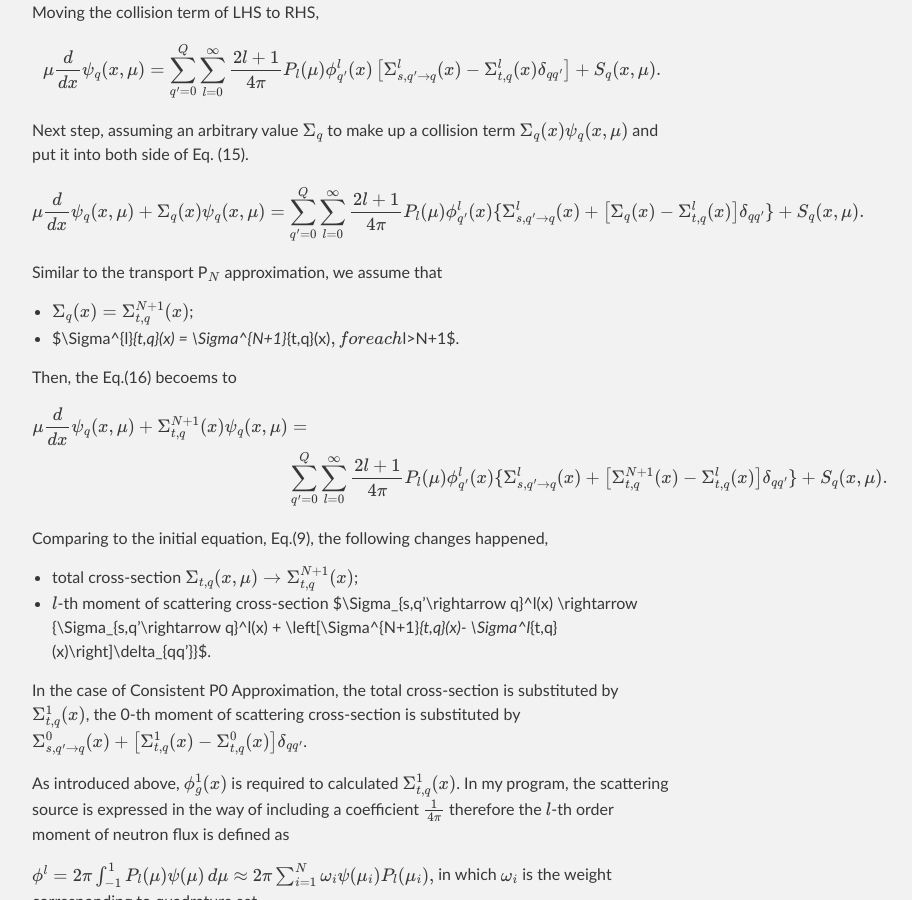
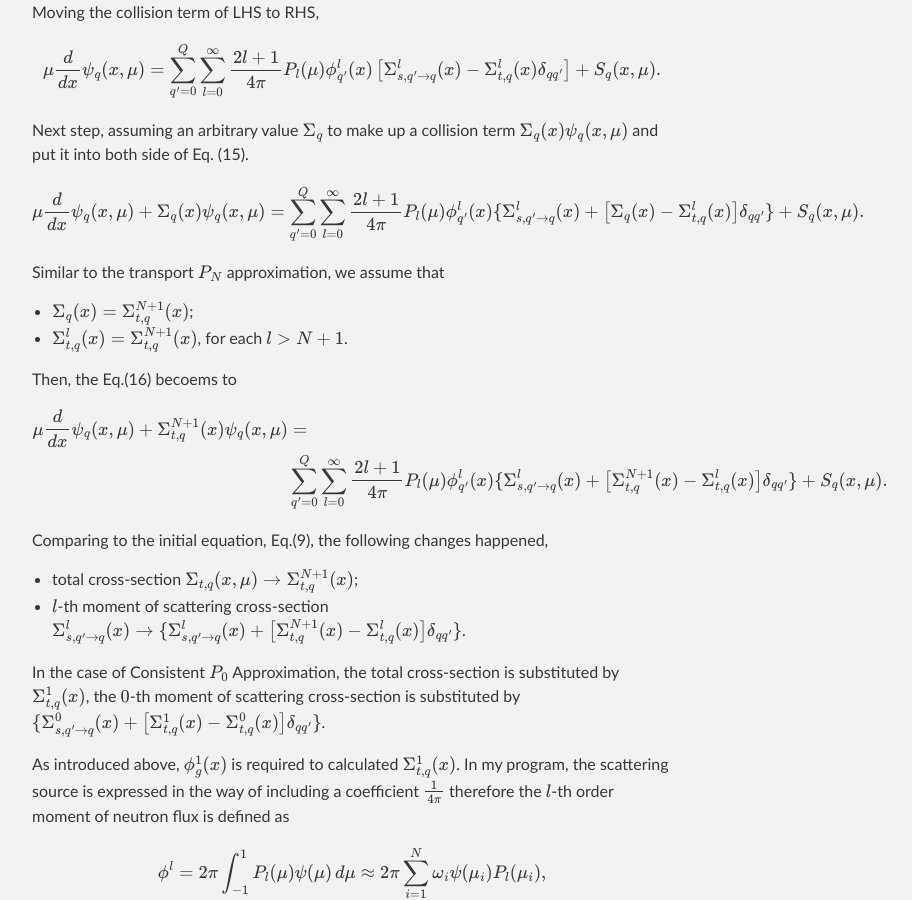
Before and after one commit to FANJSH/notebook, a Jekyll site: the page built from _posts/2025-08-07-transport-consistent.md, in a window 1280 px wide and 900 px high, scrolled down 2782 px. Shown: the whole window, without its empty margins (288-1200 px from the left). Built offline with Jekyll 4.4.1, drawn with Linux system fonts in a browser that asks for light colours; some of the changed text lies outside the part shown.

Commit message:
Update 2025-08-07-transport-consistent.md

```diff
--- a/_posts/2025-08-07-transport-consistent.md
+++ b/_posts/2025-08-07-transport-consistent.md
@@ -34,8 +34,8 @@ $$
 $$
 
 Assuming
-- $\hat{\Sigma}_s(x) = \Sigma_s^{N+1}(x)$;
-- $\Sigma_s^l(x) = \Sigma_s^{N+1}(x)$, for each $l > N+1$,
+- $$\hat{\Sigma}_s(x) = \Sigma_s^{N+1}(x)$$;
+- $$\Sigma_s^l(x) = \Sigma_s^{N+1}(x)$$, for each $$l > N+1$$,
 and then, the actual scattering cross-section (Eq. (4)) can be written as
 
 $$
@@ -64,7 +64,7 @@ $$
     \frac{1}{2}[\Sigma_s^0(x) - \Sigma^{1}_s(x)].
 $$
 
-This Eq. (7) is very important since an anisotropy scattering problem is changed into an isotropy scattering problem, but the $1$-th moment of scattering cross-section Legendre Polynomial expansion is taken account implicitly. It is the well-known **transport P$_0$ approximation** as well as **transport correction**. The treatment (or method) introduced above is the transport P$_N$ approximation. The essence of this method is removing the pure-forward scattering from cross-section, detailed implementation way is modifying each order of moment of scattering cross-section Legendre Polynomial expansion.
+This Eq. (7) is very important since an anisotropy scattering problem is changed into an isotropy scattering problem, but the $1$-th moment of scattering cross-section Legendre Polynomial expansion is taken account implicitly. It is the well-known **transport $$P_0$$ approximation** as well as **transport correction**. The treatment (or method) introduced above is the transport P$_N$ approximation. The essence of this method is removing the pure-forward scattering from cross-section, detailed implementation way is modifying each order of moment of scattering cross-section Legendre Polynomial expansion.
 
 ## Consistent P approximation
 
@@ -73,7 +73,7 @@ This method is quite primitive and straight-forward. This treatment does not tak
 
 To consider the anisotropy scattering effect during group-collapse, **Consistent P approximation** can be used.
 
-Few group structure 1-D S$_N$ transport equation can be written as
+Few group structure 1-D $$S_N$$ transport equation can be written as
 
 $$
      \mu \frac{d}{dx}\psi_q(x,\mu) + \Sigma_{t,q}(x)\psi_q(x,\mu) =
@@ -126,9 +126,9 @@ $$
      \sum^Q_{q'= 0}{\sum^{\infty}_{l=0}{\frac{2l+1}{4\pi}P_l(\mu)\phi_{q'}^l(x)\{\Sigma_{s,q'\rightarrow q}^l(x) + \left[\Sigma_q(x)- \Sigma^l_{t,q}(x)\right]\delta_{qq'}\}}} + S_q(x,\mu).
 $$
 
-Similar to the transport P$_N$ approximation, we assume that
-- $\Sigma_q(x) = \Sigma^{N+1}_{t,q}(x)$;
-- $\Sigma^{l}_{t,q}(x) = \Sigma^{N+1}_{t,q}(x)$, for each $l>N+1$.
+Similar to the transport $$P_N$$ approximation, we assume that
+- $$\Sigma_q(x) = \Sigma^{N+1}_{t,q}(x)$$;
+- $$\Sigma^{l}_{t,q}(x) = \Sigma^{N+1}_{t,q}(x)$$, for each $$l>N+1$$.
 
 Then, the Eq.(16) becoems to
 
@@ -141,9 +141,9 @@ $$
 
 Comparing to the initial equation, Eq.(9), the following changes happened,
 - total cross-section $\Sigma_{t,q}(x,\mu) \rightarrow \Sigma^{N+1}_{t,q}(x)$;
-- $l$-th moment of scattering cross-section $\Sigma_{s,q'\rightarrow q}^l(x) \rightarrow \{\Sigma_{s,q'\rightarrow q}^l(x) + \left[\Sigma^{N+1}_{t,q}(x)- \Sigma^l_{t,q}(x)\right]\delta_{qq'}\}$.
+- $l$-th moment of scattering cross-section $$\Sigma_{s,q'\rightarrow q}^l(x) \rightarrow \{\Sigma_{s,q'\rightarrow q}^l(x) + \left[\Sigma^{N+1}_{t,q}(x)- \Sigma^l_{t,q}(x)\right]\delta_{qq'}\}$$.
 
-In the case of Consistent P0 Approximation, the total cross-section is substituted by $\Sigma_{t,q}^1(x)$, the 0-th moment of scattering cross-section is substituted by $\{ \Sigma_{s,q'\rightarrow q}^0(x) +\left[ \Sigma_{t,q}^{1}(x) - \Sigma_{t,q}^0(x) \right] \delta_{qq'}\}$.
+In the case of Consistent $$P_0$$ Approximation, the total cross-section is substituted by $$\Sigma_{t,q}^1(x)$$, the $$0$$-th moment of scattering cross-section is substituted by $$\{ \Sigma_{s,q'\rightarrow q}^0(x) +\left[ \Sigma_{t,q}^{1}(x) - \Sigma_{t,q}^0(x) \right] \delta_{qq'}\}$$.
 
 As introduced above, $$\phi^1_g(x)$$ is required to calculated $$\Sigma^1_{t,q}(x)$$.
 In my program, the scattering source is expressed in the way of including a coefficient $$\frac{1}{4\pi}$$ therefore the $$l$$-th order moment of neutron flux is defined as
@@ -151,4 +151,5 @@ In my program, the scattering source is expressed in the way of including a coef
 $$
     \phi^l = 2\pi\int^1_{-1}P_l(\mu)\psi(\mu)\,d\mu \approx 2\pi\sum^N_{i=1}{\omega_i\psi(\mu_i)P_l(\mu_i)},
 $$
+
 in which $\omega_i$ is the weight corresponding to quadrature set.
```
